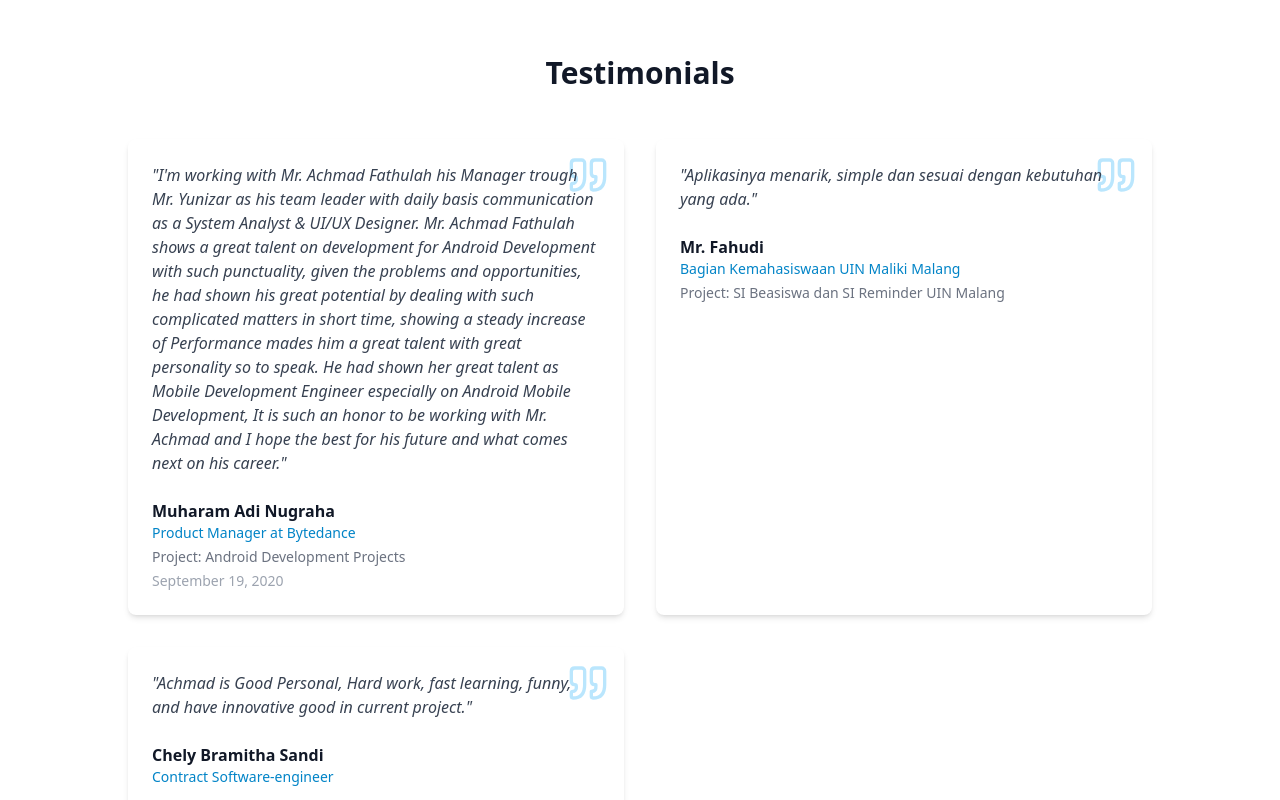
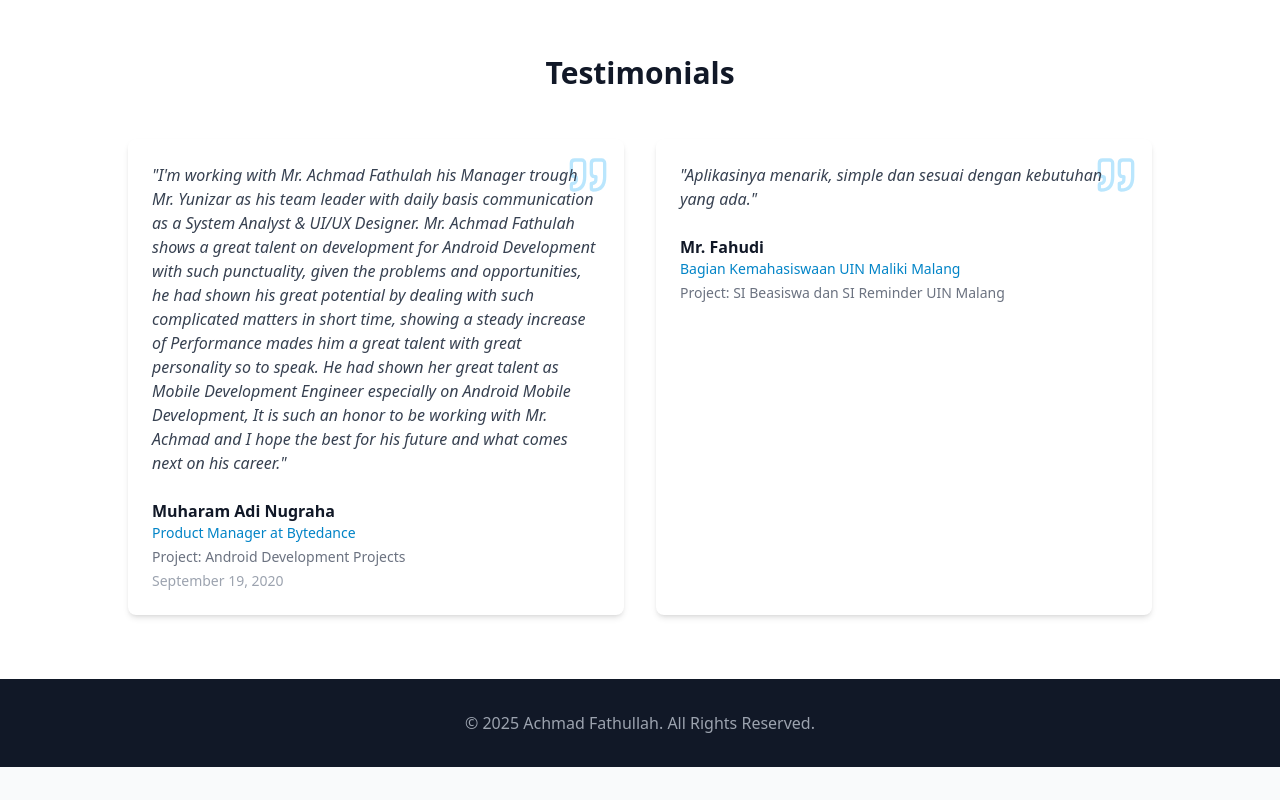
Before and after one commit to amed12/amed12.github.io, a React (Vite) app: page / in a window 1280 px wide. Shown: the part 7920-8720 px from the top of the page. After the commit the page ends 8687 px from the top, so only its background shows below. Built offline with nearby package versions, Linux system fonts and the light colour scheme.

Commit message:
fix(testimonials): limit display to show only 2 testimonials

```diff
--- a/src/components/Portfolio/Testimonials.jsx
+++ b/src/components/Portfolio/Testimonials.jsx
@@ -8,7 +8,7 @@ const Testimonials = ({ testimonials }) => {
       <div className="container mx-auto px-4">
         <h2 className="text-3xl font-bold mb-12 text-center">Testimonials</h2>
         <div className="max-w-5xl mx-auto grid grid-cols-1 md:grid-cols-2 gap-8">
-          {testimonials.map((testimonial) => (
+          {testimonials.slice(0, 2).map((testimonial) => (
             <div key={testimonial.id} className="card hover:shadow-lg transition-shadow relative">
               <Quote className="w-10 h-10 text-primary-200 absolute top-4 right-4" />
               <div className="relative z-10">
```
